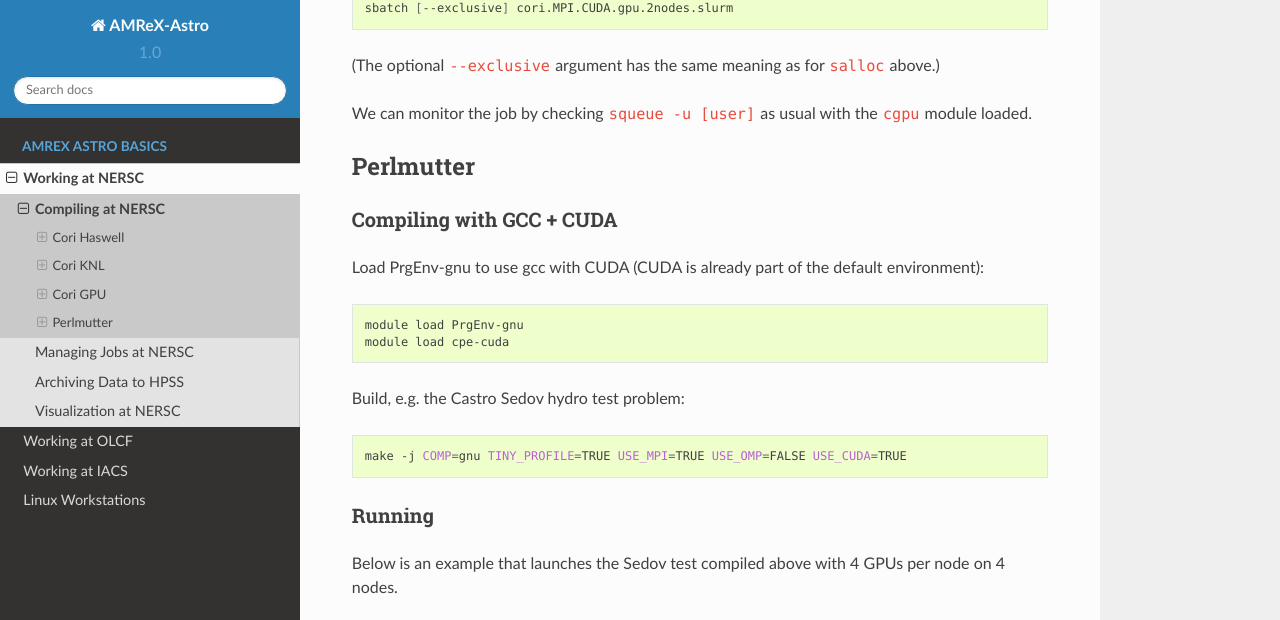
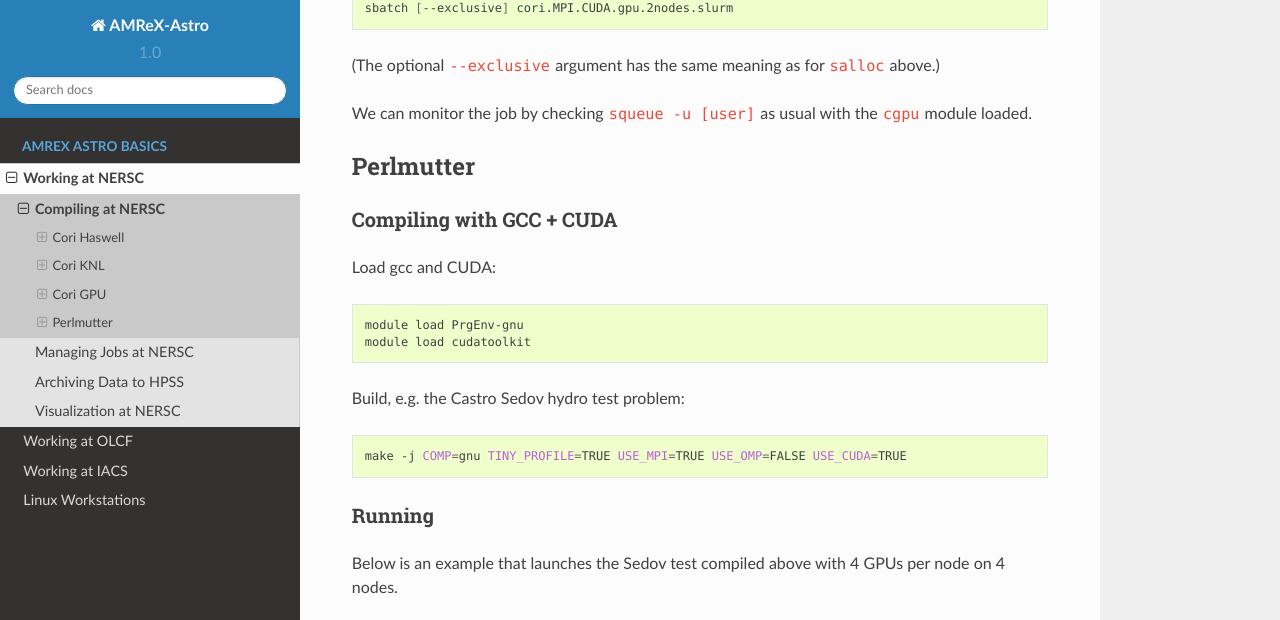
Before and after one commit to AMReX-Astro/workflow, a Sphinx documentation site: the page built from sphinx_docs/source/nersc-compilers.rst, in a window 1280 px wide and 900 px high, scrolled down 3846 px, cut to the strip 0-620 px from the top of the window. Built offline with Sphinx 7.4.7 and the Read the Docs theme 2.0.0, drawn with Linux system fonts in a browser that asks for light colours.

Commit message:
Update Perlmutter instructions

```diff
--- a/sphinx_docs/source/nersc-compilers.rst
+++ b/sphinx_docs/source/nersc-compilers.rst
@@ -187,10 +187,10 @@ Perlmutter
 Compiling with GCC + CUDA
 ^^^^^^^^^^^^^^^^^^^^^^^^^
 
-Load PrgEnv-gnu to use gcc with CUDA (CUDA is already part of the default environment)::
+Load gcc and CUDA::
 
   module load PrgEnv-gnu
-  module load cpe-cuda
+  module load cudatoolkit
 
 Build, e.g. the Castro Sedov hydro test problem::
 
```
